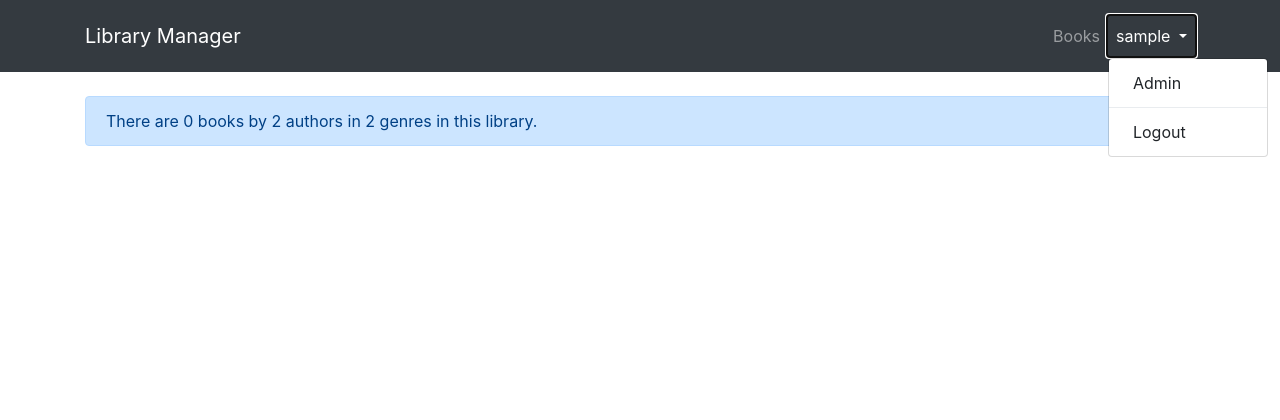
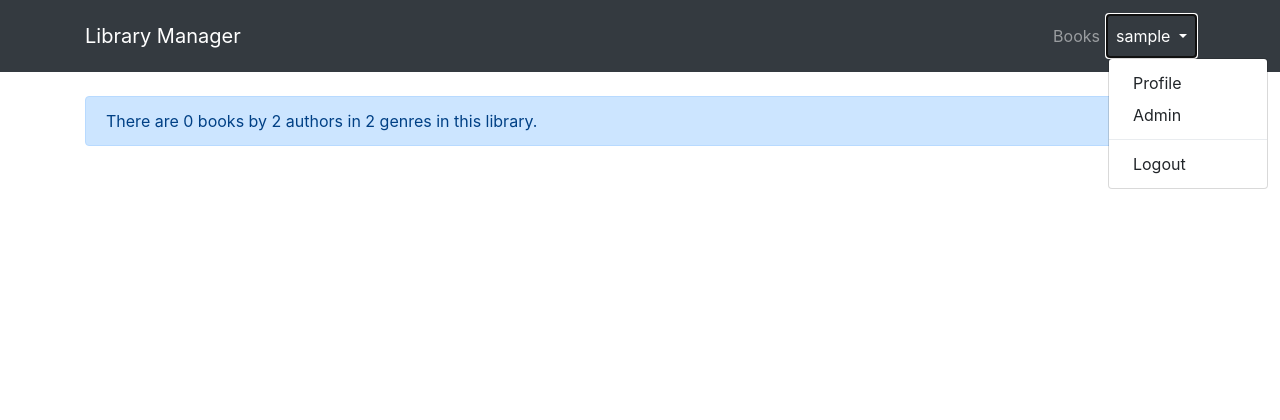
Before and after one commit to vkopio/django-library-manager, a Django app: page /library/ in a window 1280 px wide, after a click on "sample". Shown: the top 420 px of the page. Run offline with Django 3.2, Linux system fonts and the light colour scheme; the visitor is signed in with stand-in values (Sample User, id 1); data comes from the database, SQL or seed files in the repository; data that the repository does not hold is empty; parts of the project's set-up code (start-up, migrations or seed data) failed here and were passed over; some libraries are stand-ins or nearby versions.

Commit message:
Added profile link to top nav

```diff
--- a/library_site/templates/layout/nav.html
+++ b/library_site/templates/layout/nav.html
@@ -21,6 +21,8 @@
                                 {{ user.username }}
                             </a>
                             <div class="dropdown-menu" aria-labelledby="navbarDropdown">
+                                <a class="dropdown-item" href="{% url 'library_app:user_detail' %}">Profile</a>
+
                                 {% if user.is_staff %}
                                     <a class="dropdown-item" href="{% url 'admin:index' %}">Admin</a>
                                 {% endif %}
```
